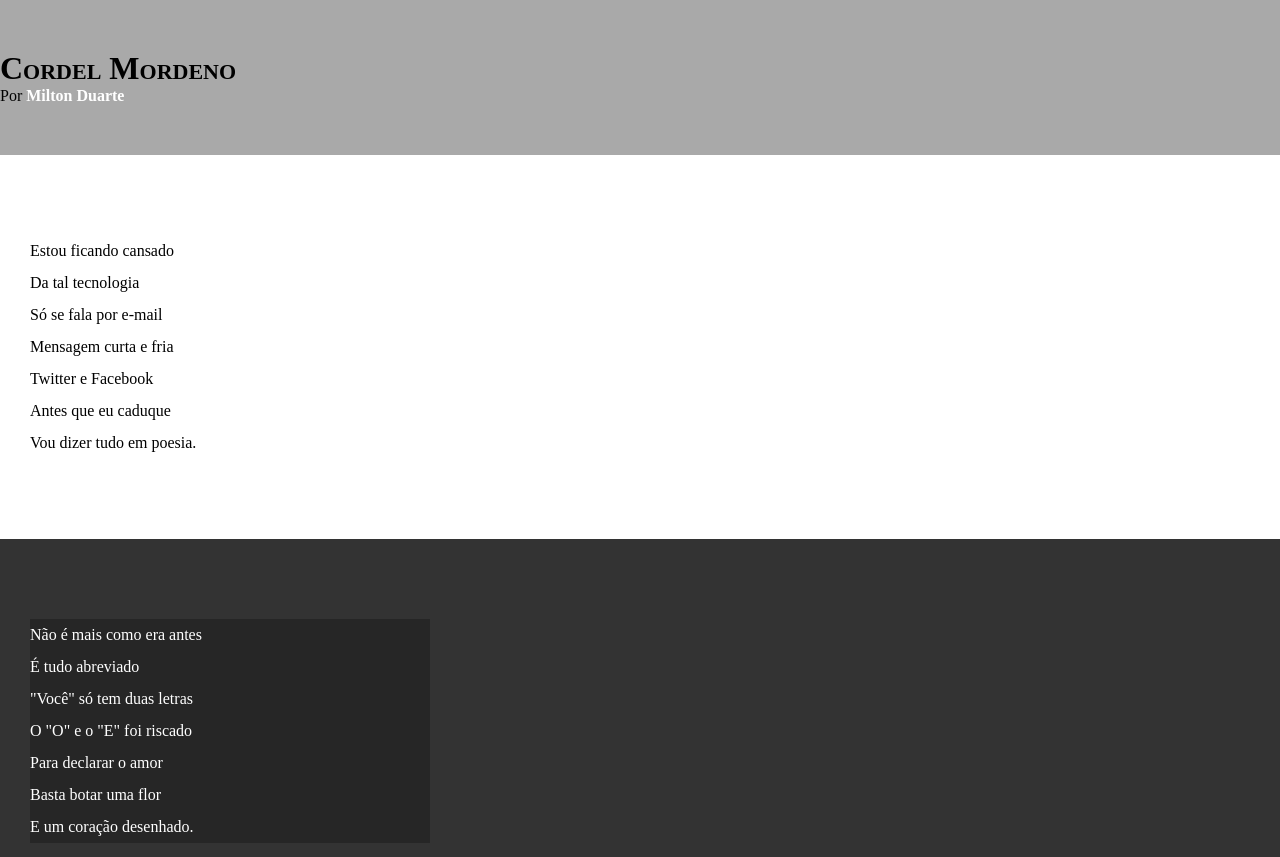
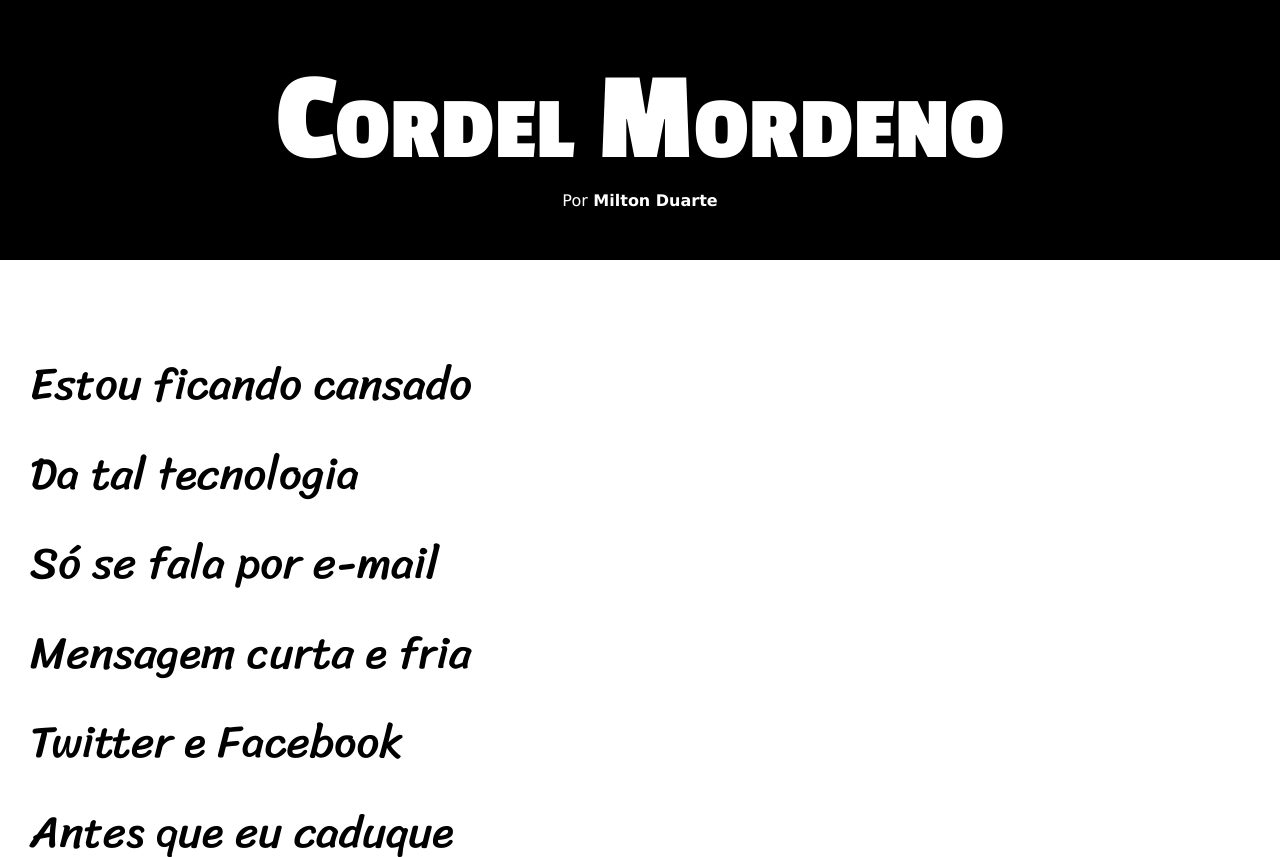
Before and after one commit to renata3001ap/html-css, a plain HTML site: page desafio/d012/cordelmoderno.html in a window 1280 px wide. Shown: the top 857 px of the page. Drawn offline with Linux system fonts and the light colour scheme.

Commit message:
atualização

```diff
--- a/desafio/d012/estilo/style.css
+++ b/desafio/d012/estilo/style.css
@@ -1,18 +1,38 @@
 @charset "UTF-8";
+
+@import url('https://fonts.googleapis.com/css2?family=Passion+One:wght@400;700;900&display=swap');
+
+@import url('https://fonts.googleapis.com/css2?family=Sriracha&display=swap');
+
+:root {
+    --fontel1: verdana, Gemeva, Tahoma, sans-serif;
+    --fontel2:  "Passion One", sans-serif;
+    --fontel3: "Sriracha", cursive;
+}
 
 * {
     margin: 0px;
     padding: 0px;
+    font-size: 1em;
 }
 
 html, body {
     min-height: 100vh;
     background-color: darkgray;
+    font-family: var(--fontel1);
+}
+
+header{
+    background-color: black;
+    color: white;
+    text-align: center;
 }
 
 header > h1 {
     padding-top: 50px;
     font-variant: small-caps;
+    font-family: var(--fontel2);
+    font-size: 10vw;
 }
 
 header > p {
@@ -34,6 +54,8 @@ section {
     padding-bottom: 10vh;
     line-height: 2em;
     padding-left: 30px;
+    font-family: var(--fontel3);
+    font-size: 3.5vw;
 }
 
 section.normal{
@@ -47,7 +69,8 @@ section.imagens {
 }
 
 section.imagens > p{
-    width: 400px;
+    display: inline-block;
+    padding: 5px;
     background-color: rgb(0, 0, 0, 0.253);
 }
 
```
Also changed, not shown: desafio/d012/imagem/plant-meadow-dandelion-flower-insect-ladybug-yellow-fauna-ladybird-invertebrate-close-up-beetle-nectar-macro-photography-mylabris-quadripunctata-1289226.jpg (renamed from desafio/d012/plant-meadow-dandelion-flower-insect-ladybug-yellow-fauna-ladybird-invertebrate-close-up-beetle-nectar-macro-photography-mylabris-quadripunctata-1289226.jpg), 1 other file.
